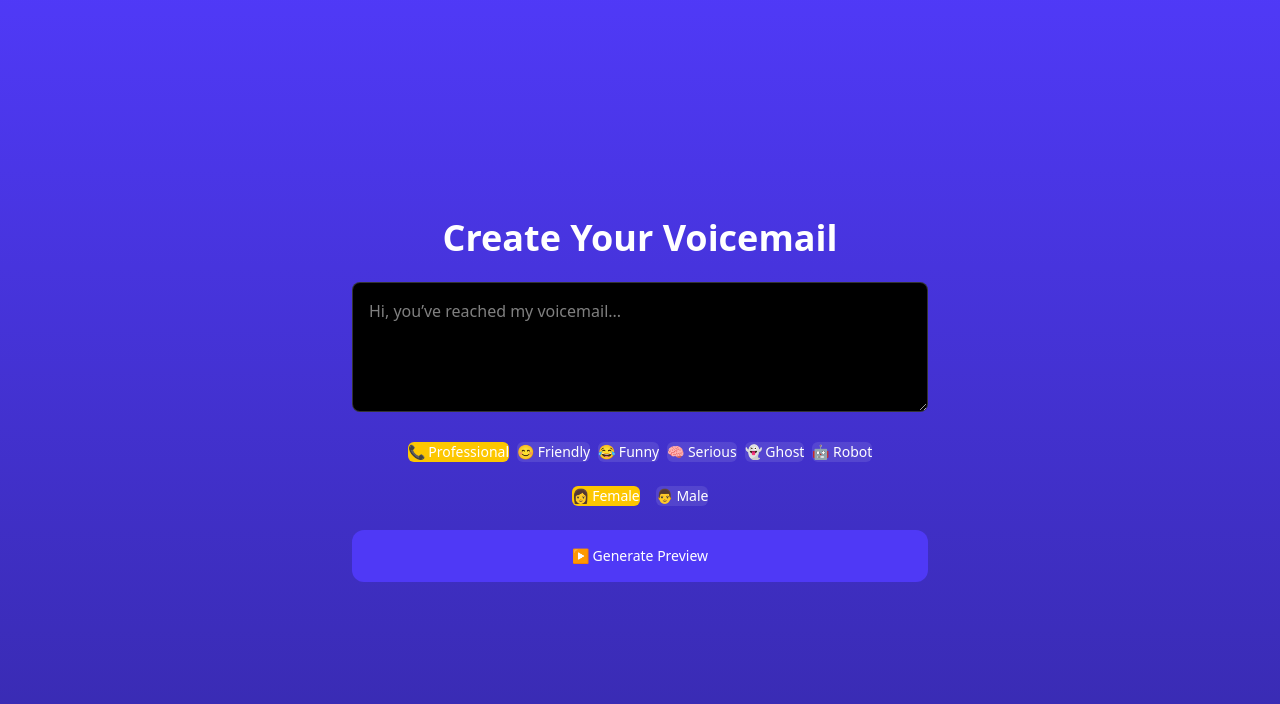
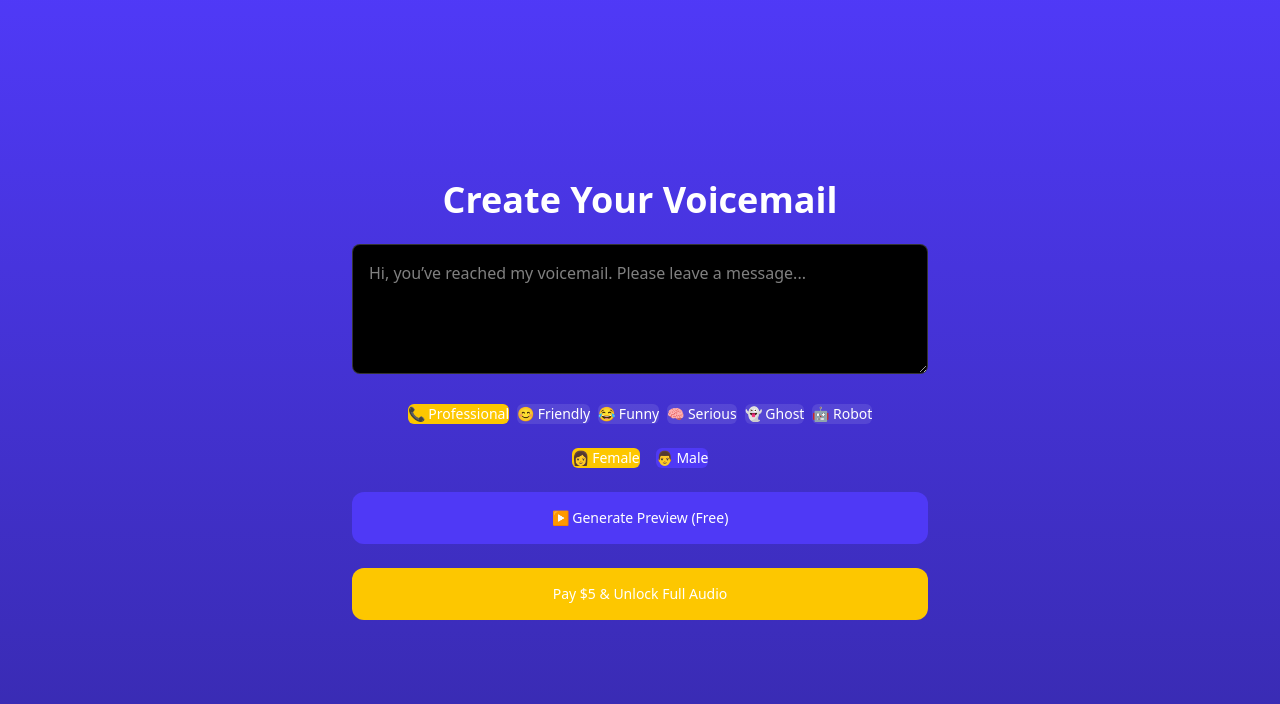
Before and after one commit to luckyone0701/voicemail-genie, a Next.js app: page /create in a window 1280 px wide. Shown: the top 704 px of the page. Built offline with nearby package versions, Linux system fonts and the light colour scheme.

Commit message:
Fix create preview tones and voice handling

```diff
--- a/app/create/page.tsx
+++ b/app/create/page.tsx
@@ -15,6 +15,41 @@ const TONES = [
 type ToneId = (typeof TONES)[number]["id"];
 type Voice = "female" | "male";
 
+/* ---- Text transformation (THIS is the key) ---- */
+function applyTone(text: string, tone: ToneId, voice: Voice) {
+  let t = text.trim();
+
+  switch (tone) {
+    case "friendly":
+      t = `Hey there! 😊 ${t}`;
+      break;
+    case "funny":
+      t = `Haha! 😂 ${t} Thanks for calling!`;
+      break;
+    case "serious":
+      t = `Please listen carefully. ${t}`;
+      break;
+    case "ghost":
+      t = `Ooooo… 👻 ${t} …leave a message if you dare.`;
+      break;
+    case "robot":
+      t = `Beep. Boop. 🤖 ${t}. End transmission.`;
+      break;
+    case "professional":
+    default:
+      t = t;
+  }
+
+  // Subtle voice shaping
+  if (voice === "male") {
+    t = t.replace(/^Hi\b/i, "Hello");
+  } else {
+    t = t.replace(/^Hello\b/i, "Hi");
+  }
+
+  return t;
+}
+
 export default function CreatePage() {
   const [text, setText] = useState("");
   const [tone, setTone] = useState<ToneId>("professional");
@@ -28,15 +63,15 @@ export default function CreatePage() {
     }
 
     setLoading(true);
+    try {
+      const transformedText = applyTone(text, tone, voice);
 
-    try {
       const res = await fetch("/api/preview", {
         method: "POST",
         headers: { "Content-Type": "application/json" },
         body: JSON.stringify({
-          text,
-          tone,
-          voice, // ✅ dynamic voice
+          text: transformedText,
+          voice, // tone already baked into text
         }),
       });
 
@@ -45,17 +80,18 @@ export default function CreatePage() {
       const blob = await res.blob();
       const url = URL.createObjectURL(blob);
 
-      const existing = document.getElementById("preview-audio");
-      if (existing) existing.remove();
+      let audio = document.getElementById("preview-audio") as HTMLAudioElement | null;
+      if (!audio) {
+        audio = document.createElement("audio");
+        audio.id = "preview-audio";
+        audio.controls = true;
+        document.body.appendChild(audio);
+      }
 
-      const audio = document.createElement("audio");
-      audio.id = "preview-audio";
       audio.src = url;
-      audio.controls = true;
-      audio.autoplay = true;
-
-      document.body.appendChild(audio);
+      audio.play();
     } catch (err) {
+      console.error(err);
       alert("Preview failed");
     } finally {
       setLoading(false);
@@ -70,7 +106,7 @@ export default function CreatePage() {
         <textarea
           className="w-full rounded-lg p-4 bg-black text-white border border-white/20"
           rows={4}
-          placeholder="Hi, you’ve reached my voicemail..."
+          placeholder="Hi, you’ve reached my voicemail. Please leave a message..."
           value={text}
           onChange={(e) => setText(e.target.value)}
         />
@@ -96,33 +132,37 @@ export default function CreatePage() {
         <div className="flex justify-center gap-4">
           <Button
             onClick={() => setVoice("female")}
-            className={
-              voice === "female"
-                ? "bg-yellow-400 text-black"
-                : "bg-white/10 text-white"
-            }
+            className={voice === "female" ? "bg-yellow-400 text-black" : ""}
           >
             👩 Female
           </Button>
-
           <Button
             onClick={() => setVoice("male")}
-            className={
-              voice === "male"
-                ? "bg-yellow-400 text-black"
-                : "bg-white/10 text-white"
-            }
+            className={voice === "male" ? "bg-yellow-400 text-black" : ""}
           >
             👨 Male
           </Button>
         </div>
 
+        {/* Preview */}
         <Button
           onClick={generatePreview}
           disabled={loading}
           className="w-full bg-indigo-600 text-white text-lg py-4 rounded-xl"
         >
-          {loading ? "Generating…" : "▶ Generate Preview"}
+          {loading ? "Generating…" : "▶ Generate Preview (Free)"}
+        </Button>
+
+        {/* Pay */}
+        <Button
+          onClick={async () => {
+            const res = await fetch("/api/checkout", { method: "POST" });
+            const data = await res.json();
+            window.location.href = data.url;
+          }}
+          className="w-full bg-yellow-400 text-black text-lg py-4 rounded-xl font-bold"
+        >
+          Pay $5 & Unlock Full Audio
         </Button>
       </div>
     </div>
```
